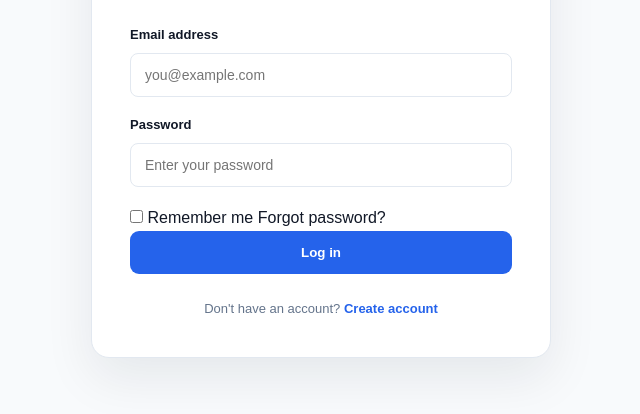
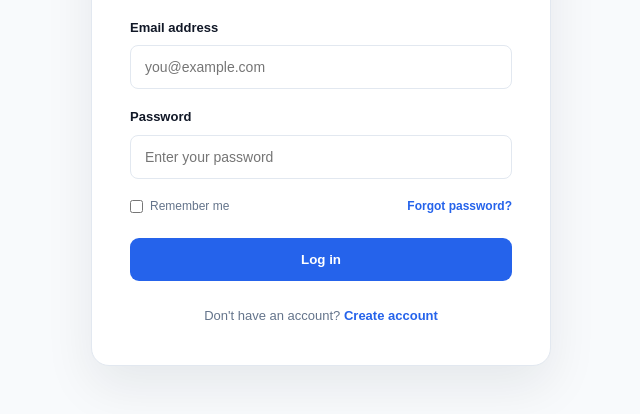
Before and after one commit to agegnehu2/global-skill-network, a plain HTML site: page frontend/login.html in a window 1280 px wide. Shown: the part 314-728 px from the top of the page, without its empty margins (319-959 px from the left). Drawn offline with Linux system fonts and the light colour scheme; a script that the page names is missing.

Commit message:
Add styles for login options and remember me
Added styles for login options and remember me feature.

```diff
--- a/frontend/style.css
+++ b/frontend/style.css
@@ -700,3 +700,31 @@ a {
   color: var(--primary);
   font-weight: 700;
 }
+
+/* =========================
+   LOGIN OPTIONS
+========================= */
+
+.login-options {
+  display: flex;
+  justify-content: space-between;
+  align-items: center;
+  margin: 18px 0 22px;
+  font-size: 12px;
+}
+
+.login-options a {
+  color: var(--primary);
+  font-weight: 700;
+}
+
+.remember {
+  display: flex;
+  align-items: center;
+  gap: 7px;
+  color: var(--muted);
+}
+
+.remember input {
+  accent-color: var(--primary);
+}
```
